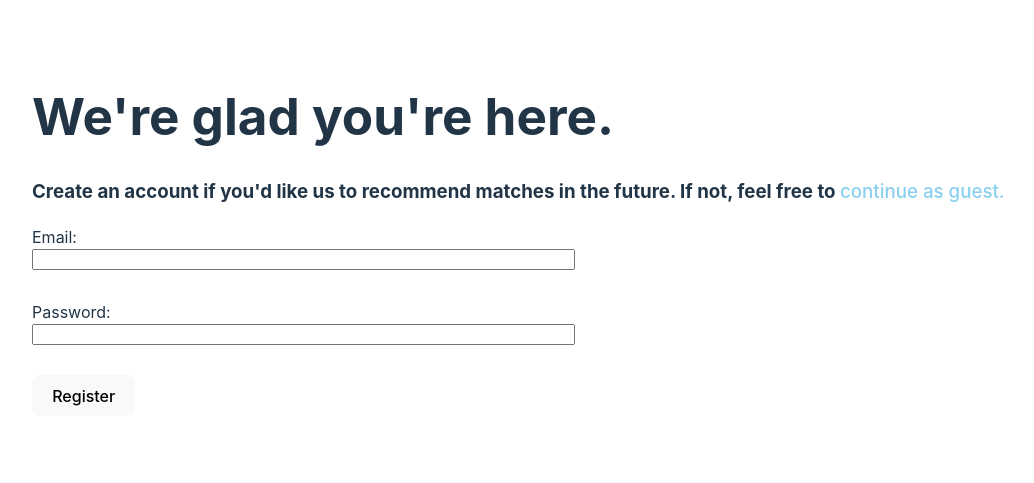
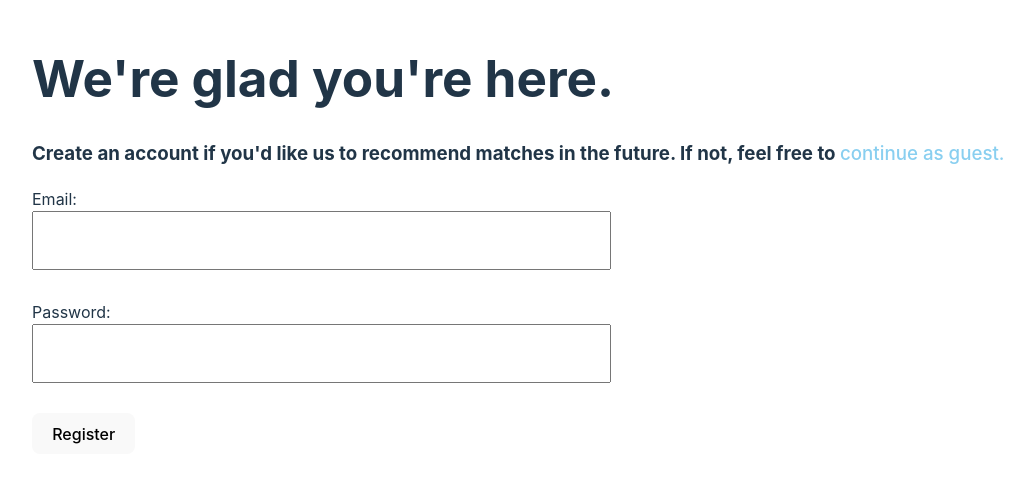
Before and after one commit to vinumaradana/PatientMatch, a React (Vite) app in the folder Patient-Match/: page /Reg in a window 1280 px wide. Shown: the part 165-648 px from the top of the page, without its empty margins (68-1102 px from the left). Built offline with nearby package versions, Linux system fonts and the light colour scheme.

Commit message:
making it look prettier

```diff
--- a/Patient-Match/src/components/ChartDrop.css
+++ b/Patient-Match/src/components/ChartDrop.css
@@ -4,7 +4,8 @@
   }
 
 .submit-button {
-  width: "250px";
-  height: "75px";
-  font-size: "30px";
+  width: 200px; /* Remove the quotation marks */
+  height: 75px; /* Remove the quotation marks */
+  font-size: 24px; /* Remove the quotation marks */
+  margin: 20px;
 }
--- a/Patient-Match/src/components/Form.css
+++ b/Patient-Match/src/components/Form.css
@@ -3,16 +3,15 @@
     text-align: left;
   }
 
-.input-group label {
+.input-group-label {
     display: block;
-    font-size: 30px;
-    margin-bottom: 30px; /* Add margin between labels */
+    margin-bottom: 30px;
   }
 
-  .input-group input {
+  .input-group-input {
     display: block;
     width: 55%;
-    height:100%
+    height:85%;
     padding: 20px;
-    margin-bottom: 30px; /* Add margin between input fields */
+    margin-bottom: 30px;
   }
--- a/Patient-Match/src/components/Form.jsx
+++ b/Patient-Match/src/components/Form.jsx
@@ -25,20 +25,20 @@ function RegistrationForm() {
 
   return (
     <form className="form-container" onSubmit={handleSubmit}>
-      <label className="input-group label">
+      <label className="input-group-label">
         Email:
         <input
-          className="input-group input"
+          className="input-group-input"
           type="email"
           name="email"
           value={formData.email}
           onChange={handleChange}
         />
       </label>
-      <label className="input-group label">
+      <label className="input-group-label">
         Password:
         <input
-          className="input-group input"
+          className="input-group-input"
           type="password"
           name="password"
           value={formData.password}
```
